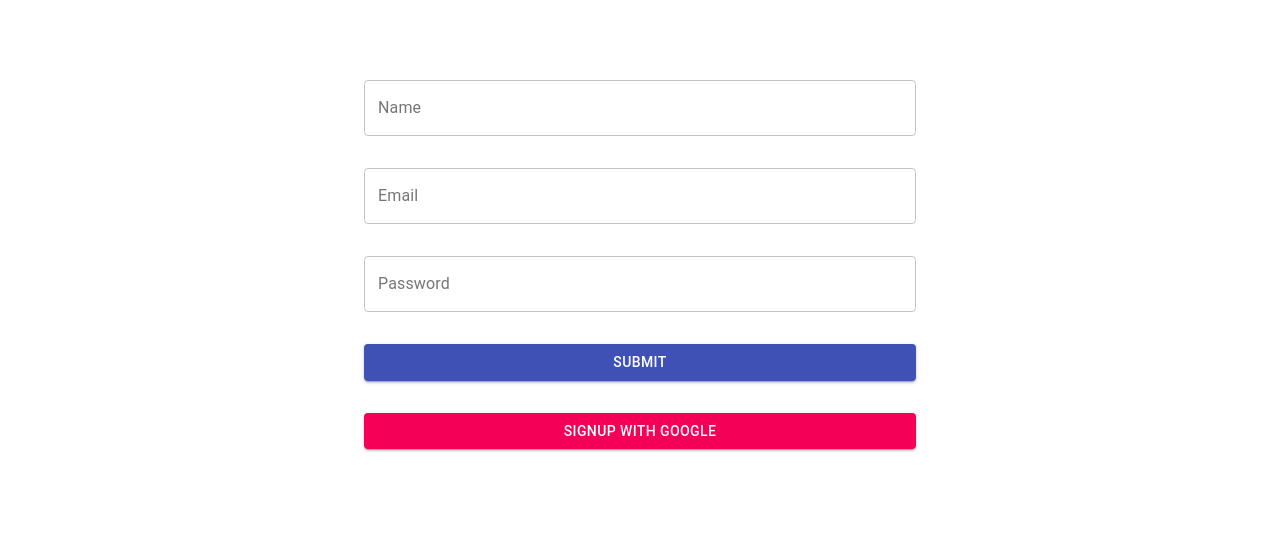
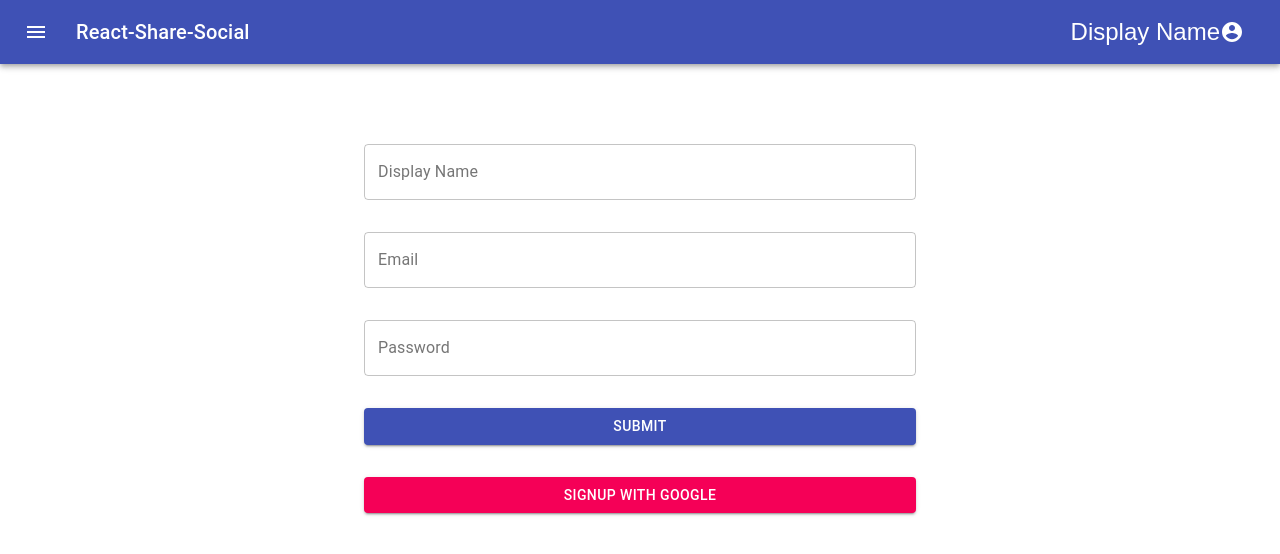
Before and after one commit to SelmanAyyildiz/react-share-social, a React (Create React App) app: page / in a window 1280 px wide. Shown: the top 554 px of the page. Built offline with nearby package versions, Linux system fonts and the light colour scheme.

Commit message:
@material-ui/icons

```diff
--- a/package.json
+++ b/package.json
@@ -4,9 +4,11 @@
   "private": true,
   "dependencies": {
     "@material-ui/core": "^4.12.1",
+    "@material-ui/icons": "^4.11.2",
     "@testing-library/jest-dom": "^5.11.4",
     "@testing-library/react": "^11.1.0",
     "@testing-library/user-event": "^12.1.10",
+    "formik": "^2.2.9",
     "react": "^17.0.2",
     "react-dom": "^17.0.2",
     "react-scripts": "4.0.3",
--- a/src/App.js
+++ b/src/App.js
@@ -1,5 +1,5 @@
-import logo from './logo.svg';
-// import './App.css';
+
+import Navbar from './components/navbar/Navbar';
 import Signup from './components/pages/Signup';
 
 function App() {
@@ -12,7 +12,7 @@ function App() {
       //forgot password
       //login with google
       */}
-
+        <Navbar/>
         <Signup/>
 
     </div>
--- /dev/null
+++ b/src/components/navbar/Navbar.js
@@ -0,0 +1,98 @@
+import React from 'react';
+import { makeStyles } from '@material-ui/core/styles';
+import AppBar from '@material-ui/core/AppBar';
+import Toolbar from '@material-ui/core/Toolbar';
+import Typography from '@material-ui/core/Typography';
+import IconButton from '@material-ui/core/IconButton';
+import MenuIcon from '@material-ui/icons/Menu';
+import AccountCircle from '@material-ui/icons/AccountCircle';
+// import Switch from '@material-ui/core/Switch';
+// import FormControlLabel from '@material-ui/core/FormControlLabel';
+// import FormGroup from '@material-ui/core/FormGroup';
+import MenuItem from '@material-ui/core/MenuItem';
+import Menu from '@material-ui/core/Menu';
+
+const useStyles = makeStyles((theme) => ({
+  root: {
+    flexGrow: 1,
+  },
+  menuButton: {
+    marginRight: theme.spacing(2),
+  },
+  title: {
+    flexGrow: 1,
+  },
+}));
+
+export default function Navbar() {
+  const classes = useStyles();
+  const [auth, setAuth] = React.useState(true);
+  const [anchorEl, setAnchorEl] = React.useState(null);
+  const open = Boolean(anchorEl);
+
+//   const handleChange = (event) => {
+//     setAuth(event.target.checked);
+//   };
+
+  const handleMenu = (event) => {
+    setAnchorEl(event.currentTarget);
+  };
+
+  const handleClose = () => {
+    setAnchorEl(null);
+  };
+
+  return (
+    <div className={classes.root}>
+      {/* <FormGroup>
+        <FormControlLabel
+          control={<Switch checked={auth} onChange={handleChange} aria-label="login switch" />}
+          label={auth ? 'Logout' : 'Login'}
+        />
+      </FormGroup> */}
+      <AppBar position="static">
+        <Toolbar>
+          <IconButton edge="start" className={classes.menuButton} color="inherit" aria-label="menu">
+            <MenuIcon />
+          </IconButton>
+          <Typography variant="h6" className={classes.title}>
+            React-Share-Social
+          </Typography>
+          {auth && (
+            <div>
+              <IconButton
+                aria-label="account of current user"
+                aria-controls="menu-appbar"
+                aria-haspopup="true"
+                onClick={handleMenu}
+                color="inherit"
+              >
+                  <>Display Name</>
+                  {/* //TODO: from firebase */}
+                <AccountCircle />
+              </IconButton>
+              <Menu
+                id="menu-appbar"
+                anchorEl={anchorEl}
+                anchorOrigin={{
+                  vertical: 'top',
+                  horizontal: 'right',
+                }}
+                keepMounted
+                transformOrigin={{
+                  vertical: 'top',
+                  horizontal: 'right',
+                }}
+                open={open}
+                onClose={handleClose}
+              >
+                <MenuItem onClick={handleClose}>Profile</MenuItem>
+                <MenuItem onClick={handleClose}>My account</MenuItem>
+              </Menu>
+            </div>
+          )}
+        </Toolbar>
+      </AppBar>
+    </div>
+  );
+}
--- a/src/components/pages/Signup.js
+++ b/src/components/pages/Signup.js
@@ -1,7 +1,7 @@
 import React from 'react'
 import {TextField, Button, Grid, Container} from '@material-ui/core';
 import { makeStyles } from '@material-ui/core/styles';
-
+import { useFormik } from 'formik';
 
 const useStyles = makeStyles({
   wrapper: {
@@ -12,37 +12,56 @@ const useStyles = makeStyles({
   }
 });
 function Signup() {
+  const formik = useFormik({
+    initialValues: {
+      displayName: '',
+      email: '',
+      password: '',
+    },
+    onSubmit: values => {
+      alert(JSON.stringify(values, null, 2));
+    },
+  });
+  console.log(formik);
  const signUpStyles = useStyles();
     return (
 
         <Container className={signUpStyles.wrapper} maxWidth="sm">
+          <form onSubmit={formik.handleSubmit}>
         <Grid container spacing={4}>
         <Grid item xs={12}>
         <TextField
-          id="outlined-basic"
-          label="Name"
+          name="displayName"
+          label="Display Name"
           variant="outlined"
+          value={formik.values.displayName}
+          onChange={formik.handleChange}
           fullWidth/>
         </Grid>
 
         <Grid item xs={12}>
         <TextField
-          id="outlined-basic"
+          name="email"
           label="Email"
           variant="outlined"
+          value={formik.values.email}
+          onChange={formik.handleChange}
           fullWidth/>
         </Grid>
 
         <Grid item xs={12}>
         <TextField
-          id="outlined-basic"
+          name="password"
           label="Password"
           variant="outlined"
+          type="password"
+          value={formik.values.password}
+          onChange={formik.handleChange}
           fullWidth/>
         </Grid>
 
         <Grid item xs={12}>
-        <Button variant="contained" color="primary"fullWidth>Submit</Button>
+        <Button type='submit' variant="contained" color="primary"fullWidth>Submit</Button>
         </Grid>
 
         <Grid item xs={12}>
@@ -50,6 +69,7 @@ function Signup() {
         </Grid>
 
         </Grid>
+        </form>
         </Container>
 
     )
```
Also changed, not shown: 1 other file (tests, documents, lock files or other folders).
